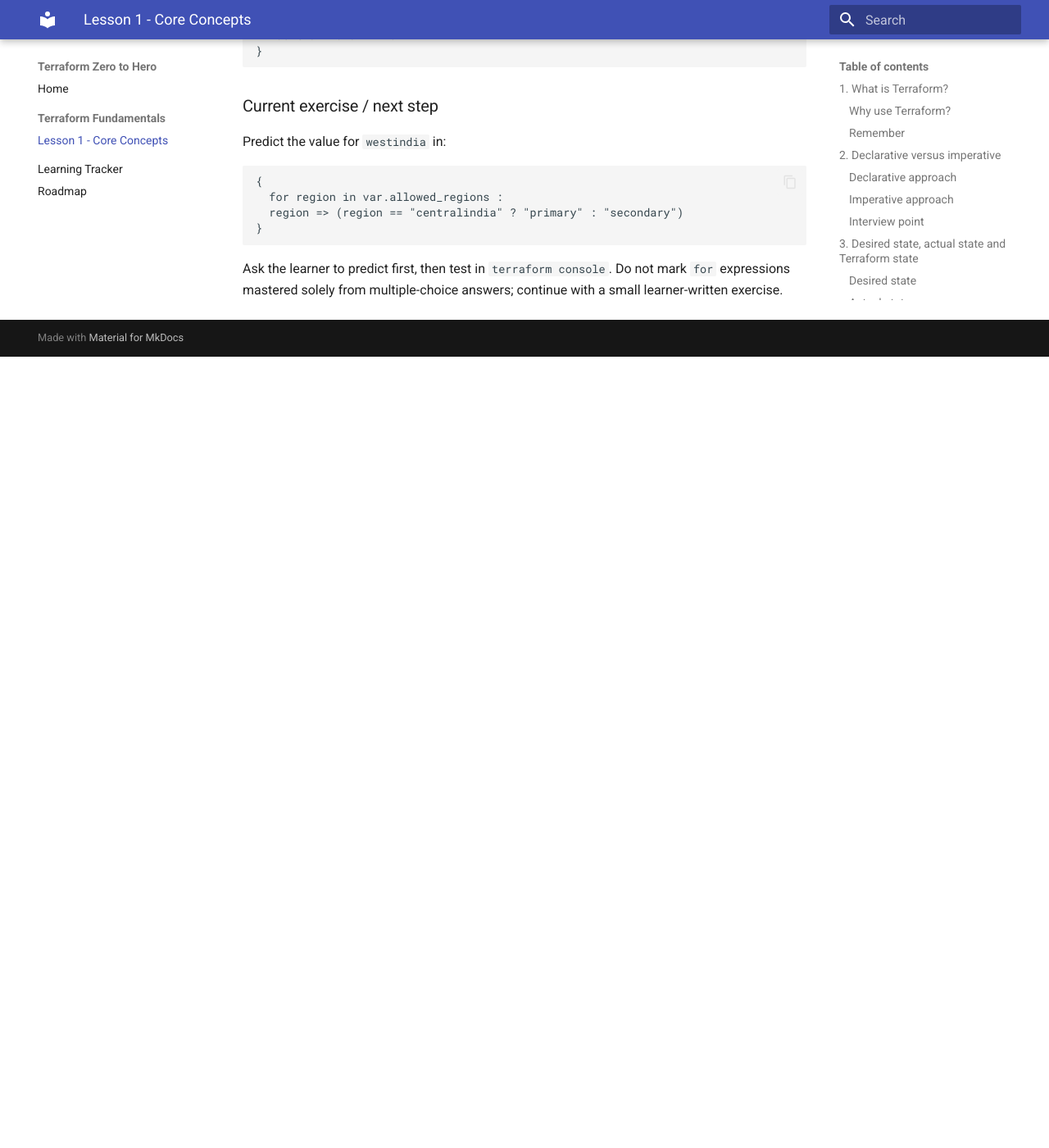
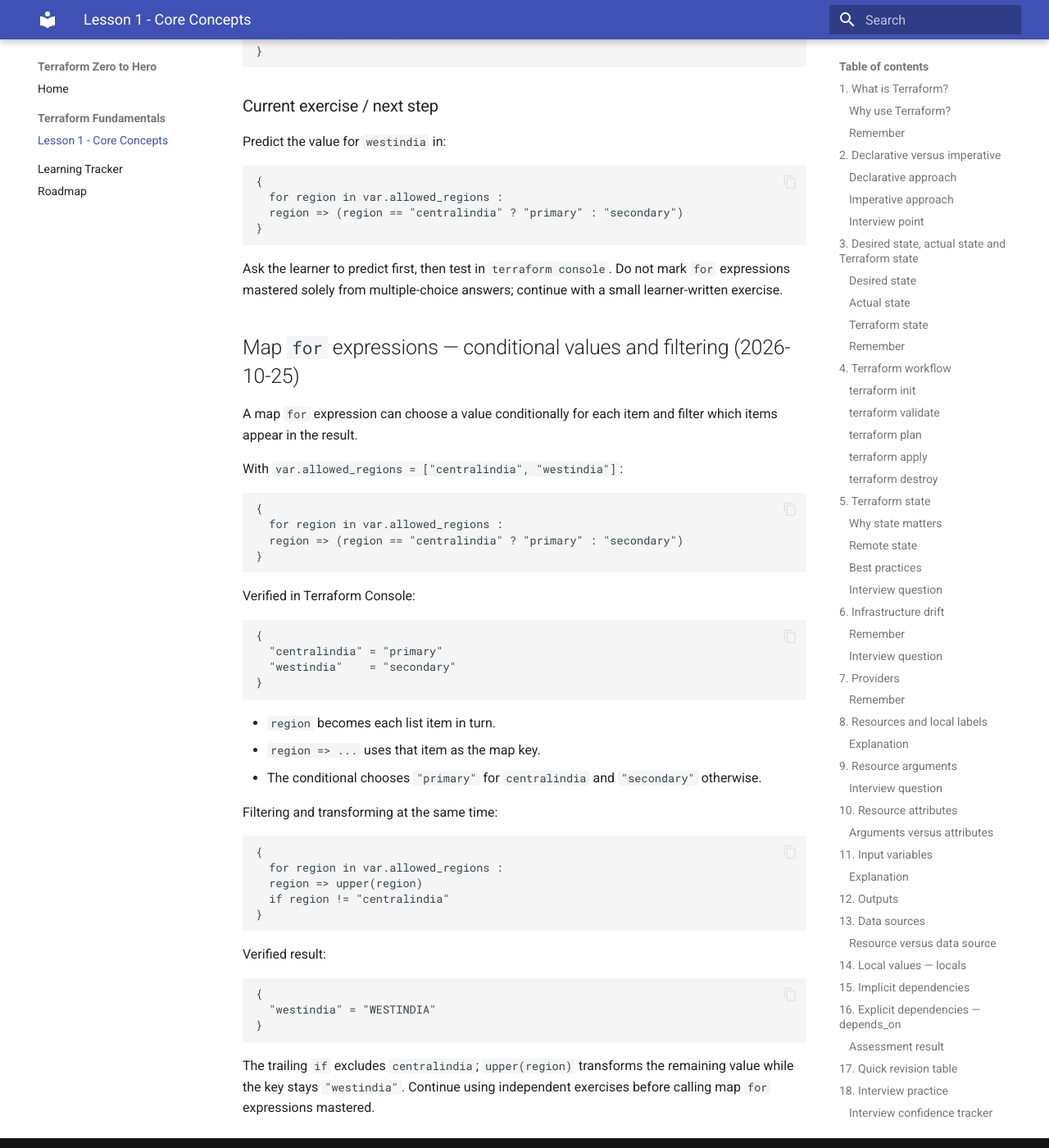
Before and after one commit to pshewale-dev/terraform-azure-lab, an MkDocs documentation site: the page built from docs/lesson-01-fundamentals.md, in a window 1280 px wide and 1400 px high, scrolled down 17539 px. Shown: the whole window at 82% size. Built offline with MkDocs 1.6.1 and Material for MkDocs 9.7.7, drawn with Linux system fonts in a browser that asks for light colours; before the commit the page ends 17974 px from its top, so only the background shows below that.

Commit message:
docs: add verified conditional map for-expression example

````diff
--- a/docs/lesson-01-fundamentals.md
+++ b/docs/lesson-01-fundamentals.md
@@ -727,3 +727,50 @@ Predict the value for `westindia` in:
 ```
 
 Ask the learner to predict first, then test in `terraform console`. Do not mark `for` expressions mastered solely from multiple-choice answers; continue with a small learner-written exercise.
+
+
+## Map `for` expressions — conditional values and filtering (2026-10-25)
+
+A map `for` expression can choose a value conditionally for each item and filter which items appear in the result.
+
+With `var.allowed_regions = ["centralindia", "westindia"]`:
+
+```hcl
+{
+  for region in var.allowed_regions :
+  region => (region == "centralindia" ? "primary" : "secondary")
+}
+```
+
+Verified in Terraform Console:
+
+```hcl
+{
+  "centralindia" = "primary"
+  "westindia"    = "secondary"
+}
+```
+
+- `region` becomes each list item in turn.
+- `region => ...` uses that item as the map key.
+- The conditional chooses `"primary"` for `centralindia` and `"secondary"` otherwise.
+
+Filtering and transforming at the same time:
+
+```hcl
+{
+  for region in var.allowed_regions :
+  region => upper(region)
+  if region != "centralindia"
+}
+```
+
+Verified result:
+
+```hcl
+{
+  "westindia" = "WESTINDIA"
+}
+```
+
+The trailing `if` excludes `centralindia`; `upper(region)` transforms the remaining value while the key stays `"westindia"`. Continue using independent exercises before calling map `for` expressions mastered.
````
